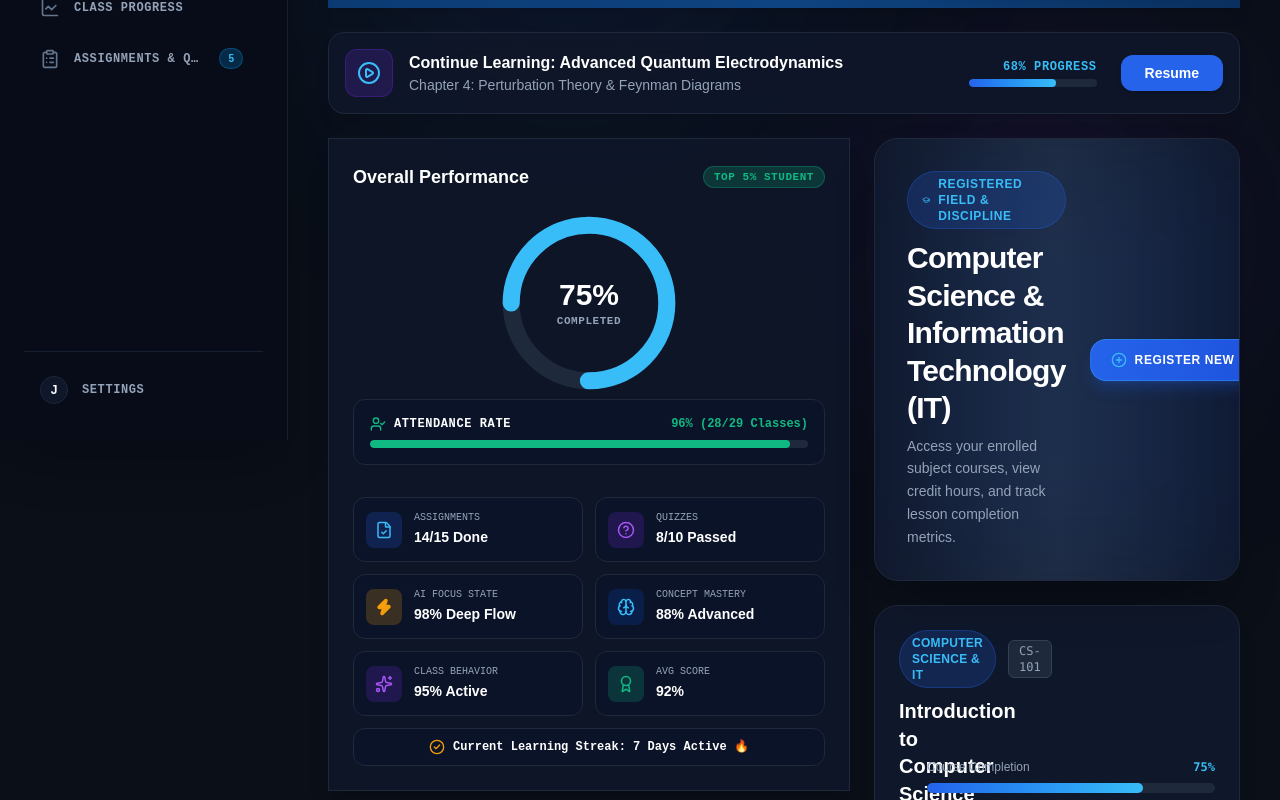
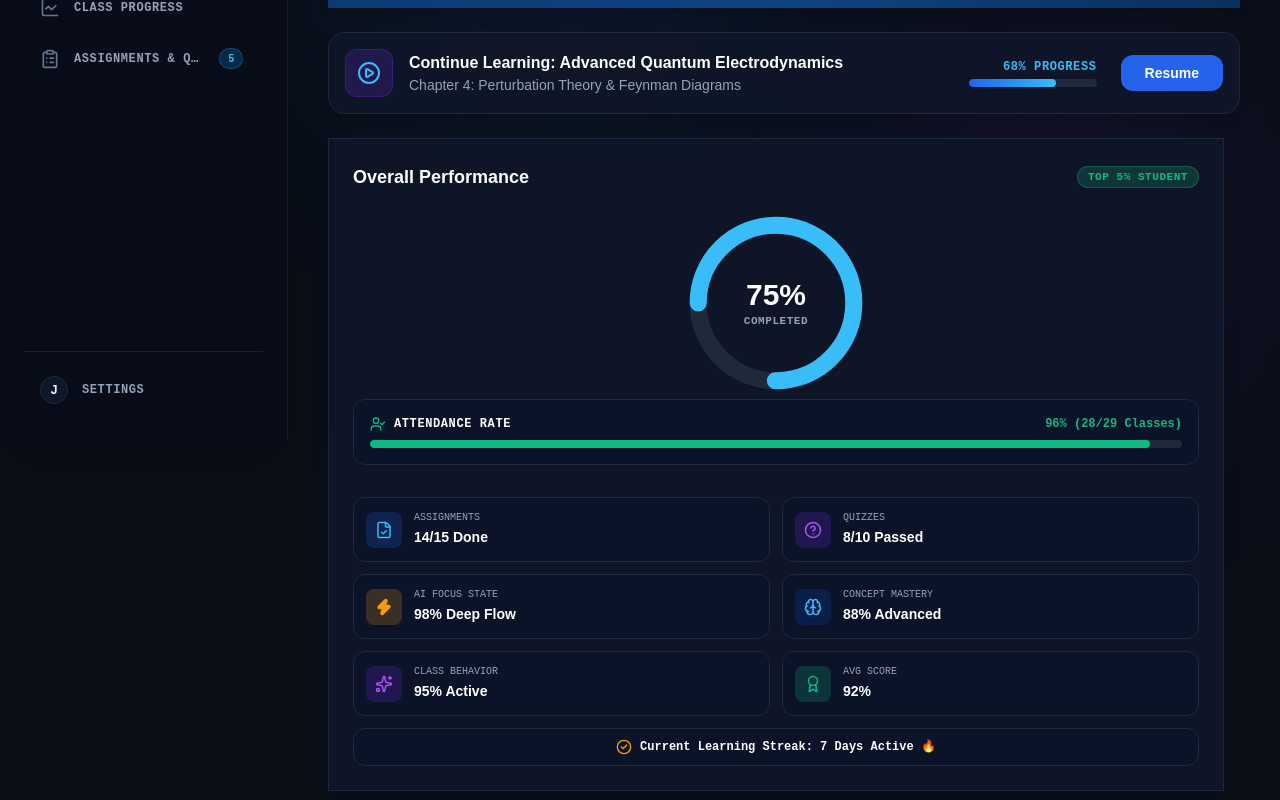
Before and after one commit to ishfaqahmadafridi/Ai-Teacher, a Next.js app in the folder frontend/: page /dashboard in a window 1280 px wide. Shown: the part 360-1160 px from the top of the page. Built offline with nearby package versions, Linux system fonts and the light colour scheme.

Commit message:
feat(dashboard): remove registered field & discipline section from overview page

```diff
--- a/frontend/src/features/dashboard/components/DashboardOverviewGrid.tsx
+++ b/frontend/src/features/dashboard/components/DashboardOverviewGrid.tsx
@@ -4,7 +4,6 @@ import { memo } from 'react';
 import { useDashboardOverviewGrid } from '../hooks';
 import { DashboardHeroSection, ContinueLearningBanner } from './hero';
 import { ProgressAnalyticsCard } from './analytics';
-import { RegisteredCoursesSection } from './courses';
 import type { DashboardOverviewGridProps } from '../types/dashboard.types';
 
 export const DashboardOverviewGrid = memo(function DashboardOverviewGrid({
@@ -12,10 +11,8 @@ export const DashboardOverviewGrid = memo(function DashboardOverviewGrid({
   streakDays,
   weeklyProgressPercent,
   continueLearning,
-  registeredCourses,
   onJoinClass,
   onResumeCourse,
-  onOpenRegisterCourseModal,
   className = '',
 }: DashboardOverviewGridProps) {
   const { handleJoinClass } = useDashboardOverviewGrid({
@@ -40,24 +37,12 @@ export const DashboardOverviewGrid = memo(function DashboardOverviewGrid({
         />
       )}
 
-      {/* Main Dashboard Layout Showcase */}
-      <div className="grid grid-cols-1 lg:grid-cols-12 gap-6 items-start">
-        {/* Left Section (7 Columns): Overall Performance Analytics Card */}
-        <div className="lg:col-span-7 flex flex-col gap-6">
-          <ProgressAnalyticsCard
-            weeklyProgressPercent={weeklyProgressPercent}
-            streakDays={streakDays}
-          />
-        </div>
-
-        {/* Right Section (5 Columns): Registered Courses & Discipline Overview */}
-        <div className="lg:col-span-5 flex flex-col gap-6">
-          <RegisteredCoursesSection
-            courses={registeredCourses}
-            onJoinCourse={handleJoinClass}
-            onOpenRegisterModal={onOpenRegisterCourseModal}
-          />
-        </div>
+      {/* Main Overall Performance Analytics Card */}
+      <div className="max-w-4xl">
+        <ProgressAnalyticsCard
+          weeklyProgressPercent={weeklyProgressPercent}
+          streakDays={streakDays}
+        />
       </div>
     </div>
   );
```
